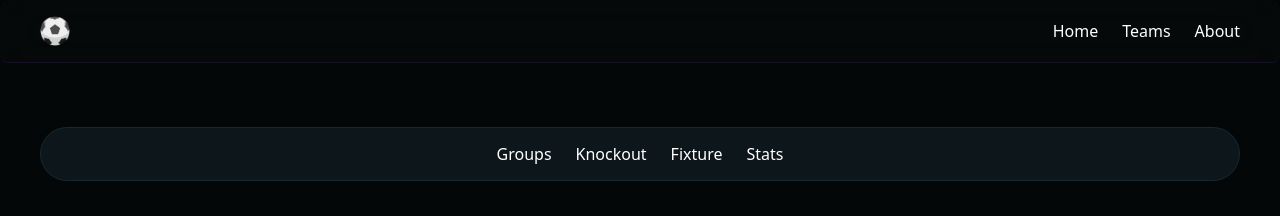
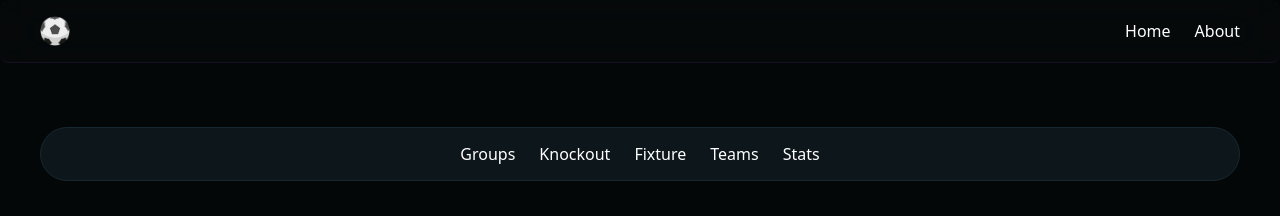
Before and after one commit to danilodev6/cup-app, a Next.js app: page /tournaments/1 in a window 1280 px wide. Shown: the top 216 px of the page. Built offline with nearby package versions, Linux system fonts and the light colour scheme; no server answers; the database is empty; a web font is replaced by a local one.

Commit message:
add teams view tab to tournaments

```diff
--- a/src/app/tournaments/[id]/page.tsx
+++ b/src/app/tournaments/[id]/page.tsx
@@ -4,6 +4,7 @@ import Link from "next/link";
 import KnockoutView from "@/components/TournamentTabs/KnockoutView";
 import FixtureView from "@/components/TournamentTabs/FixtureView";
 import StatsView from "@/components/TournamentTabs/StatsView";
+import TeamsView from "@/components/TournamentTabs/TeamsView";
 
 export default async function TournamentPage({
   params,
@@ -44,6 +45,12 @@ export default async function TournamentPage({
           Fixture
         </Link>
         <Link
+          href={`/tournaments/${id}?tab=teams`}
+          className={activeTab === "teams" ? "active" : ""}
+        >
+          Teams
+        </Link>
+        <Link
           href={`/tournaments/${id}?tab=stats`}
           className={activeTab === "stats" ? "active" : ""}
         >
@@ -55,6 +62,7 @@ export default async function TournamentPage({
       {activeTab === "knockout" && <KnockoutView tournamentId={id} />}
       {activeTab === "fixture" && <FixtureView tournamentId={id} />}
       {activeTab === "stats" && <StatsView tournamentId={id} />}
+      {activeTab === "teams" && <TeamsView tournamentId={id} />}
     </div>
   );
 }
--- a/src/components/NavBar.tsx
+++ b/src/components/NavBar.tsx
@@ -16,7 +16,6 @@ const NavBar = () => {
 
         <ul>
           <Link href="/">Home</Link>
-          <Link href="/teams">Teams</Link>
           <Link href="/about">About</Link>
         </ul>
       </nav>
--- a/src/components/TournamentTabs/StatsView.tsx
+++ b/src/components/TournamentTabs/StatsView.tsx
@@ -47,7 +47,7 @@ export default async function StatsView({
 
   return (
     <>
-      <div className="space-y-8">
+      <div className="space-y-8 w-[500px] mx-auto">
         {/* Goals */}
         <div>
           <div className="flex items-center mb-4">
--- /dev/null
+++ b/src/components/TournamentTabs/TeamsView.tsx
@@ -0,0 +1,28 @@
+import prisma from "@/lib/prisma";
+import type { Team } from "@/generated/prisma/client";
+import Link from "next/link";
+
+export default async function TeamsView({
+  tournamentId,
+}: {
+  tournamentId: string;
+}) {
+  const teams = await prisma.team.findMany({
+    where: { tournamentId: Number(tournamentId) },
+  });
+
+  return (
+    <div className="flex items-center mx-auto">
+      <ul className="grid grid-cols-1 md:grid-cols-2 gap-4 mx-auto">
+        {teams.map((team: Team) => (
+          <Link key={team.id} href={`/teams/${team.id}`}>
+            <li key={team.id} className="flex gap-4" id="explore-btn">
+              <img className="w-[30px] h-[30px]" src={team.logoUrl} />
+              <span className="text-2xl">{team.name}</span>
+            </li>
+          </Link>
+        ))}
+      </ul>
+    </div>
+  );
+}
```
